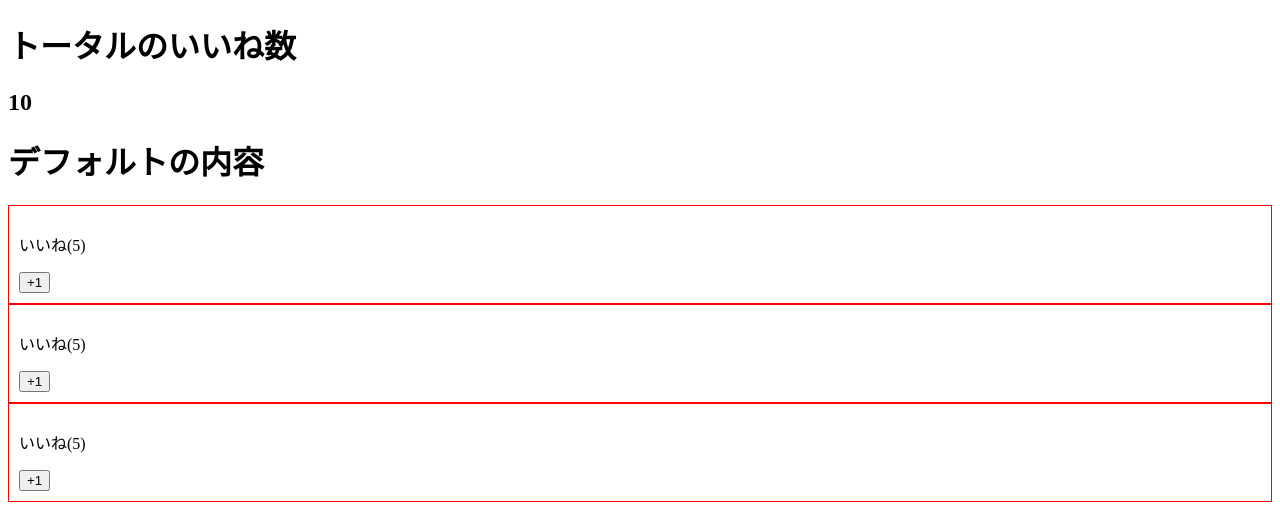
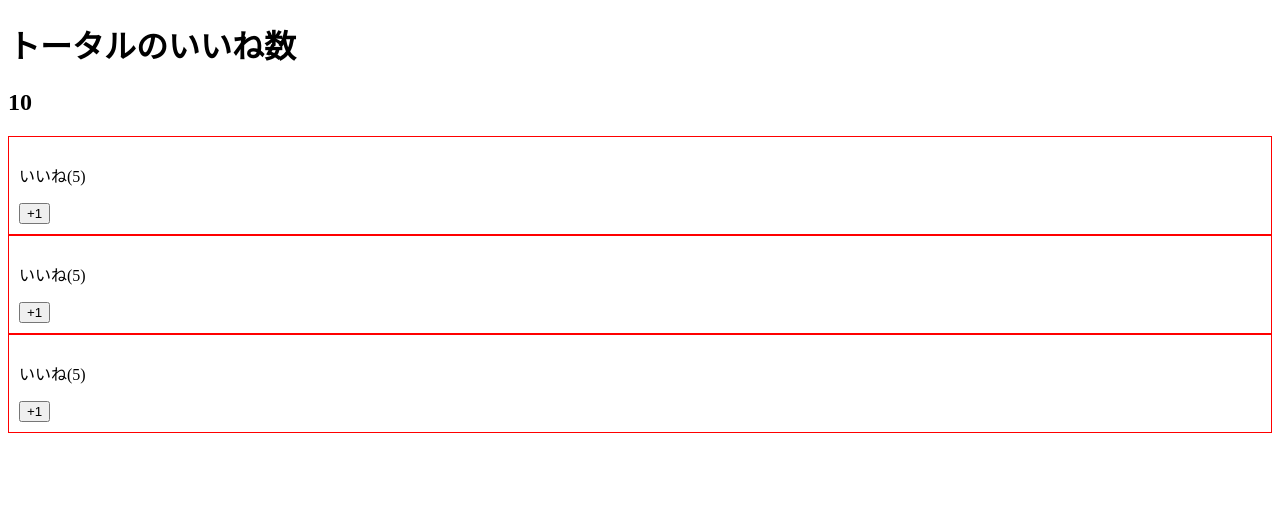
Before and after one commit to fukugit/learning-vue, a Vue app in the folder 4-vue-cli/sample-vue/: page / in a window 1280 px wide. Shown: the top 530 px of the page. Built offline with nearby package versions, Linux system fonts and the light colour scheme.

Commit message:
slot追加

```diff
--- a/4-vue-cli/sample-vue/src/App.vue
+++ b/4-vue-cli/sample-vue/src/App.vue
@@ -1,10 +1,14 @@
 <template>
   <div>
     <LikeHeader>
-      <h1>トータルのいいね数</h1>
-      <h2>{{number}}</h2>
+      <!-- v-slotは#に置き換え可能です。-->
+      <template #title>
+        <h1>トータルのいいね数</h1>
+      </template>
+      <template v-slot:value>
+        <h2>{{number}}</h2>
+      </template>
     </LikeHeader>
-    <LikeHeader></LikeHeader>
     <!--
       totalNumberで子コンポーネントのpropsに値を渡します。
       $eventで子コンポーネントからの値を取得します。
--- a/4-vue-cli/sample-vue/src/components/LikeHeader.vue
+++ b/4-vue-cli/sample-vue/src/components/LikeHeader.vue
@@ -1,6 +1,7 @@
 <template>
   <div>
-    <slot><h1>デフォルトの内容</h1></slot>
+    <slot name="title"></slot>
+    <slot name="value"></slot>
   </div>
 </template>
 
```
Also changed, not shown: 1 other file (tests, documents, lock files or other folders).
